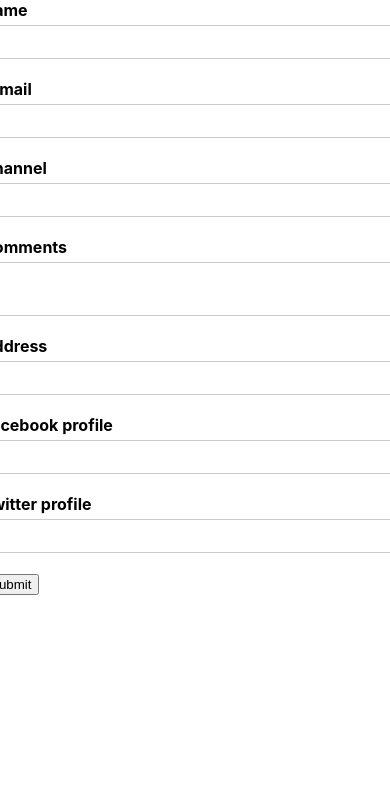
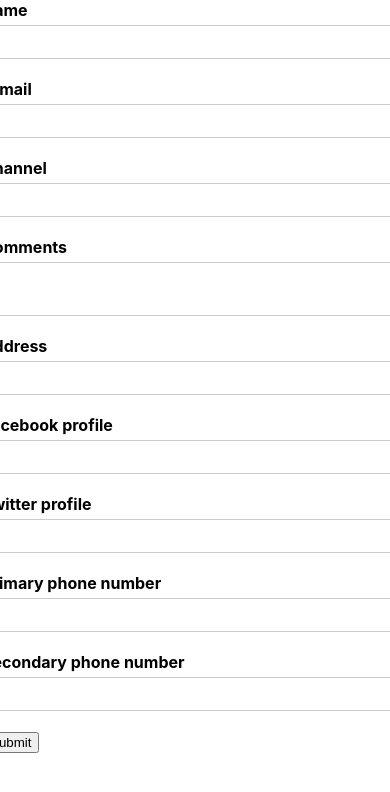
Before and after one commit to alexiakidd/react-formik, a React (Create React App) app: page / in a window 390 px wide. Shown: the top 792 px of the page. Built offline with nearby package versions, Linux system fonts and the light colour scheme.

Commit message:
feat: arrays with phone numbers

```diff
--- a/src/components/YouTubeForm.js
+++ b/src/components/YouTubeForm.js
@@ -14,6 +14,7 @@
 		facebook: '',
 		twitter: '',
 	},
+    phoneNumbers:['', '']
 }
 
 const onSubmit = (values) => {
@@ -80,7 +81,18 @@
 					<label htmlFor="twitter">Twitter profile</label>
 					<Field type="text" id="twitter" name="social.twitter" />
 				</div>
-				<button type="submit">Submit</button>
+
+                <div className="form-control">
+                    <label htmlFor="primaryPh">Primary phone number</label>
+                    <Field type="text" id="primaryPh" name="phoneNumbers[0]" />
+                </div>
+
+                <div className="form-control">
+                    <label htmlFor="secondaryPh">Secondary phone number</label>
+                    <Field type="text" id="secondaryPh" name="phoneNumbers[1]" />
+                </div>
+
+            	<button type="submit">Submit</button>
 			</Form>
 		</Formik>
 	)
```
